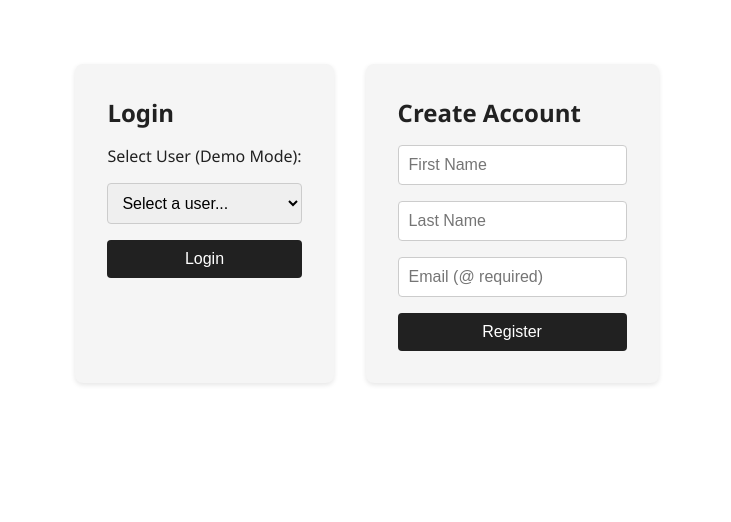
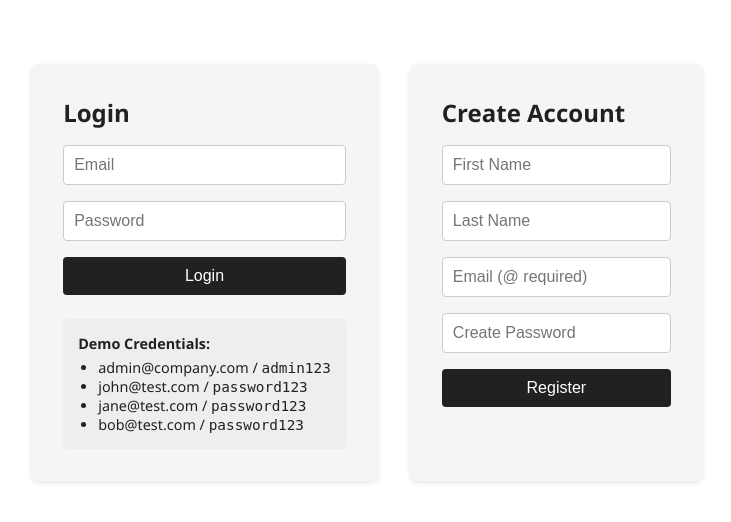
Before and after one commit to LowryJK/AI-collaborated-room-booking-API, a Flask app: page / in a window 1280 px wide. Shown: the part 75-597 px from the top of the page, without its empty margins (273-1004 px from the left). Run offline with Flask 3, Linux system fonts and the light colour scheme; some libraries are stand-ins or nearby versions.

Commit message:
Korjaus: Lisätty salasana-toiminnalisuus turvallisuusominaisuuksien paranatamiseksi hyödyntäen tekoälyä

```diff
--- a/Assignment/app.py
+++ b/Assignment/app.py
@@ -9,15 +9,18 @@ app.secret_key = "super_secret_key_for_demo"
 # --- DOMAIN MODELS (CLASSES) ---
 
 class User:
-    def __init__(self, uid, first, last, email, role="user"):
+    # UPDATED: Added password field
+    def __init__(self, uid, first, last, email, password, role="user"):
         self.id = uid
         self.first = first
         self.last = last
         self.email = email
+        self.password = password  # Store password
         self.role = role
 
     def to_dict(self):
         """Helper to serialize object for API responses if needed"""
+        # Security: Do NOT include password in serialization
         return {
             "id": self.id,
             "first": self.first,
@@ -71,20 +74,20 @@ def seed_data():
         rooms.append(Room(str(uuid.uuid4()), name))
 
     # 2. Create Users
-    # Admin
+    # UPDATED: Admin with password 'admin123'
     users.append(User(
-        str(uuid.uuid4()), "Admin", "User", "admin@company.com", "admin"
+        str(uuid.uuid4()), "Admin", "User", "admin@company.com", "admin123", "admin"
     ))
 
-    # Standard Users
+    # UPDATED: Standard Users with password 'password123'
     premade_users = [
-        ("John", "Doe", "john@test.com"),
-        ("Jane", "Smith", "jane@test.com"),
-        ("Bob", "Jones", "bob@test.com")
+        ("John", "Doe", "john@test.com", "password123"),
+        ("Jane", "Smith", "jane@test.com", "password123"),
+        ("Bob", "Jones", "bob@test.com", "password123")
     ]
-    for first, last, email in premade_users:
+    for first, last, email, pwd in premade_users:
         users.append(User(
-            str(uuid.uuid4()), first, last, email, "user"
+            str(uuid.uuid4()), first, last, email, pwd, "user"
         ))
 
     print(f"System initialized with {len(rooms)} rooms and {len(users)} users.")
@@ -114,7 +117,8 @@ def is_overlapping(room_id, start_dt, end_dt):
 def index():
     user = get_current_user()
     if not user:
-        return render_template('index.html', page='login', users=users)
+        # Pass potential error message if it exists in args or render context
+        return render_template('index.html', page='login')
 
     return render_template('index.html', page='dashboard', user=user, rooms=rooms)
 
@@ -142,11 +146,18 @@ def room_details(room_id):
 @app.route('/login', methods=['POST'])
 def login():
     email = request.form.get('email')
+    password = request.form.get('password') # Get password from form
+
     user = get_user_by_email(email)
-    if user:
+
+    # UPDATED: Verify user exists AND password matches
+    if user and user.password == password:
         session['user_id'] = user.id
         session['user_role'] = user.role
-    return redirect(url_for('index'))
+        return redirect(url_for('index'))
+
+    # If login fails, reload login page with error
+    return render_template('index.html', page='login', error="Invalid email or password")
 
 @app.route('/logout')
 def logout():
@@ -158,8 +169,9 @@ def register():
     first = request.form.get('first')
     last = request.form.get('last')
     email = request.form.get('email')
+    password = request.form.get('password') # Get password
 
-    if not first or not last or not email:
+    if not first or not last or not email or not password:
         return "Missing fields", 400
     if "@" not in email:
         return "Invalid email format", 400
@@ -171,9 +183,12 @@ def register():
         first=first,
         last=last,
         email=email,
+        password=password, # Save password
         role="user"
     )
     users.append(new_user)
+
+    # Auto login after register
     session['user_id'] = new_user.id
     session['user_role'] = new_user.role
     return redirect(url_for('index'))
@@ -245,12 +260,6 @@ def create_booking():
     except ValueError:
         return jsonify({"error": "Invalid timestamp format"}), 400
 
-    # Enforce 30-minute interval check on backend as well
-    if start_dt.minute not in [0, 30] or end_dt.minute not in [0, 30] or start_dt.second != 0:
-        # Optional: You can choose to be strict or lenient.
-        # For now, we allow slight variations but the UI enforces strictness.
-        pass
-
     now_utc = datetime.now(timezone.utc)
 
     if start_dt < now_utc:
--- a/Assignment/templates/index.html
+++ b/Assignment/templates/index.html
@@ -23,16 +23,26 @@
         <div class="auth-container">
             <div class="card">
                 <h2>Login</h2>
+
+                {% if error %}
+                    <p class="error" style="color: red; font-weight: bold; margin-bottom: 1rem;">{{ error }}</p>
+                {% endif %}
+
                 <form action="/login" method="POST">
-                    <label>Select User (Demo Mode):</label>
-                    <select name="email" required>
-                        <option value="" disabled selected>Select a user...</option>
-                        {% for u in users %}
-                            <option value="{{ u.email }}">{{ u.first }} {{ u.last }} ({{ u.role }})</option>
-                        {% endfor %}
-                    </select>
+                    <input type="email" name="email" placeholder="Email" required>
+                    <input type="password" name="password" placeholder="Password" required>
                     <button type="submit" class="btn">Login</button>
                 </form>
+
+                <div style="margin-top: 1.5rem; background: #eee; padding: 15px; border-radius: 4px; font-size: 0.9rem;">
+                    <strong>Demo Credentials:</strong>
+                    <ul style="padding-left: 20px; margin: 5px 0 0 0;">
+                        <li>admin@company.com / <code>admin123</code></li>
+                        <li>john@test.com / <code>password123</code></li>
+                        <li>jane@test.com / <code>password123</code></li>
+                        <li>bob@test.com / <code>password123</code></li>
+                    </ul>
+                </div>
             </div>
 
             <div class="card">
@@ -41,6 +51,7 @@
                     <input type="text" name="first" placeholder="First Name" required>
                     <input type="text" name="last" placeholder="Last Name" required>
                     <input type="email" name="email" placeholder="Email (@ required)" required>
+                    <input type="password" name="password" placeholder="Create Password" required>
                     <button type="submit" class="btn">Register</button>
                 </form>
             </div>
```
